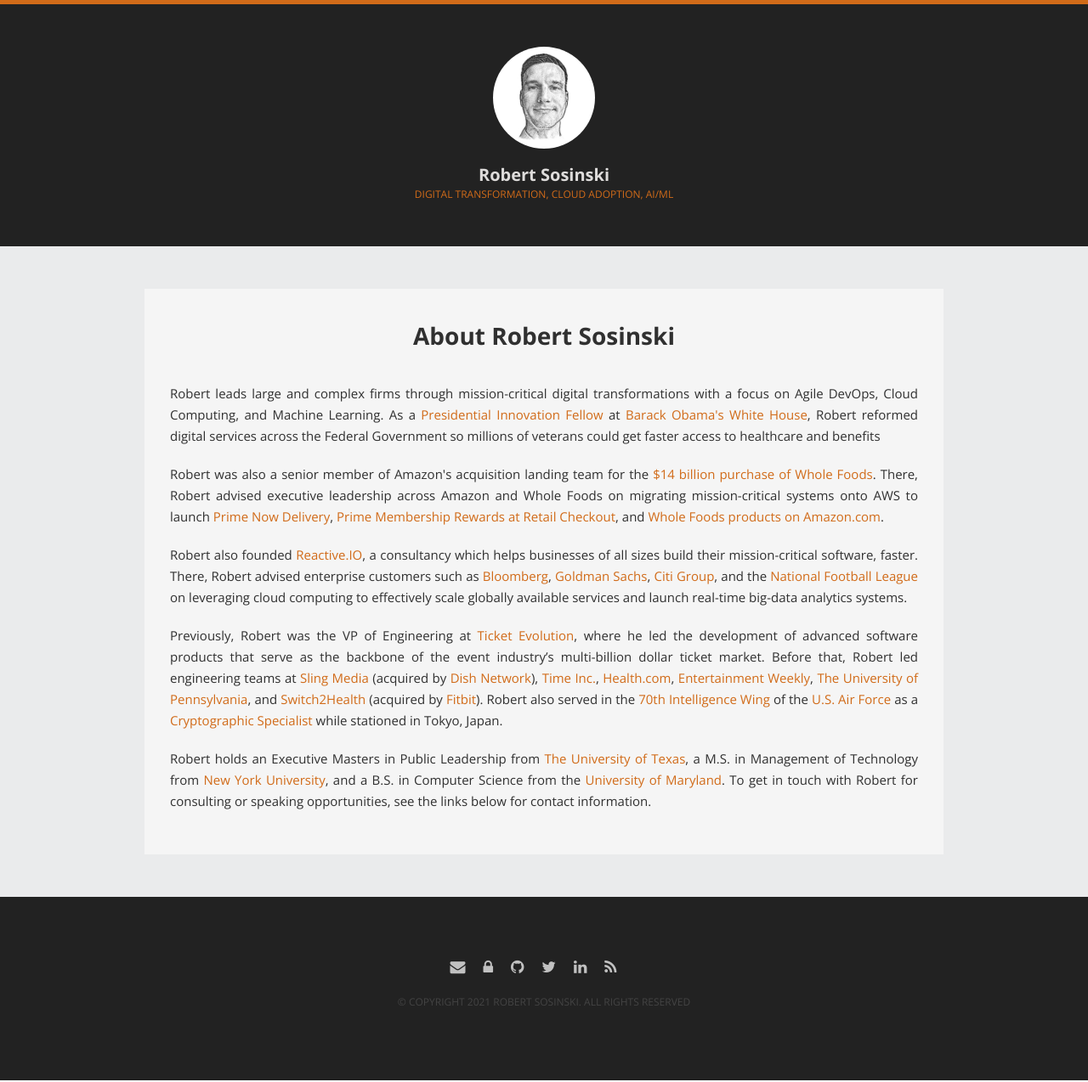
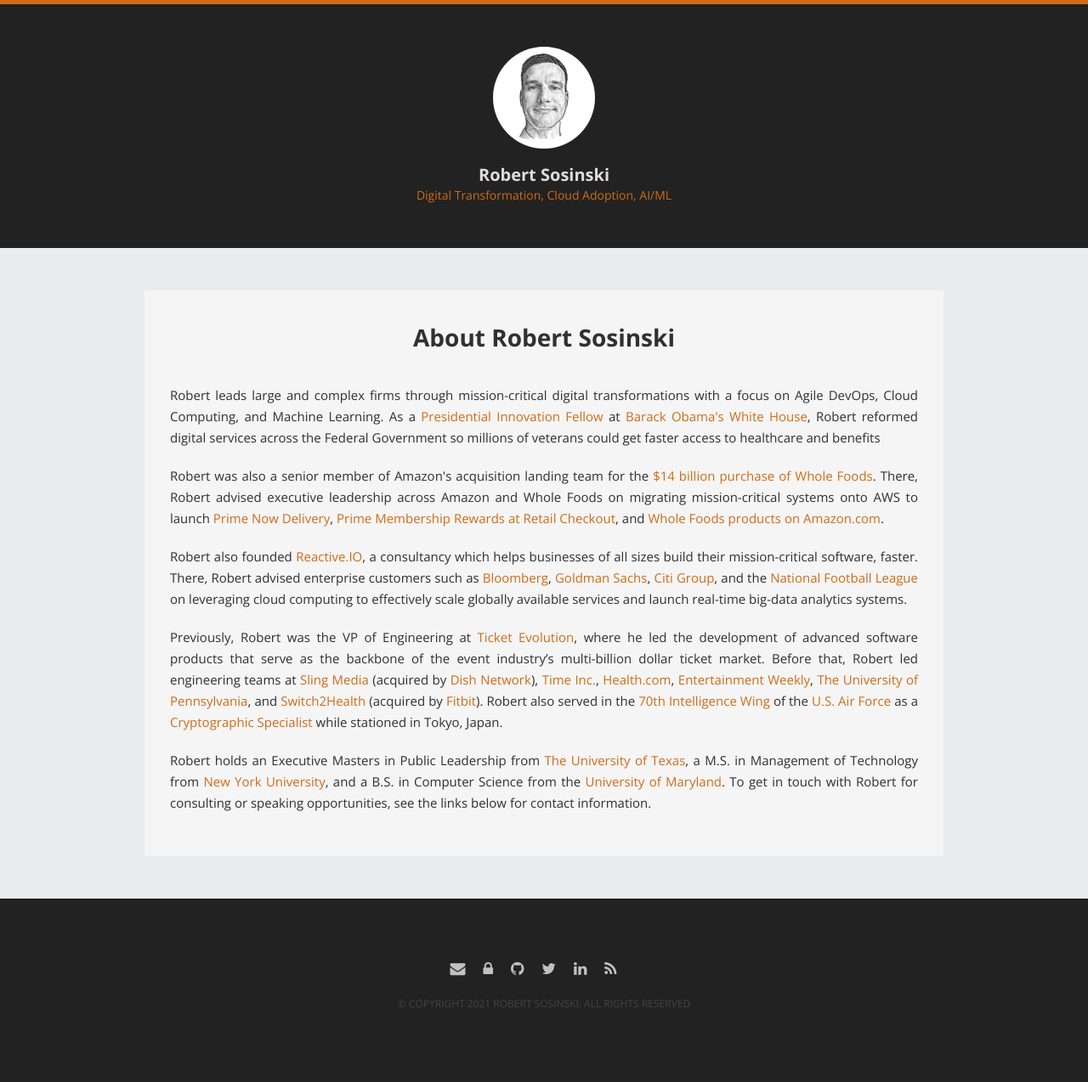
Before and after one commit to robertsosinski/robertsosinski.github.com, a Jekyll site: the page built from index.html, in a window 1280 px wide. Shown: the whole page at 85% size. Built offline with Jekyll 4.4.1, drawn with Linux system fonts in a browser that asks for light colours.

Commit message:
Update style.css

```diff
--- a/css/style.css
+++ b/css/style.css
@@ -71,9 +71,8 @@
 #site-heading .subtitle{
 	font-weight: 300;
 	color: #d16b19;
-	text-transform: uppercase;
 	margin:0 0 35px 0;
-	font-size: 12px;
+	font-size: 14px;
 }
 
 /*---Navigation----*/
```
